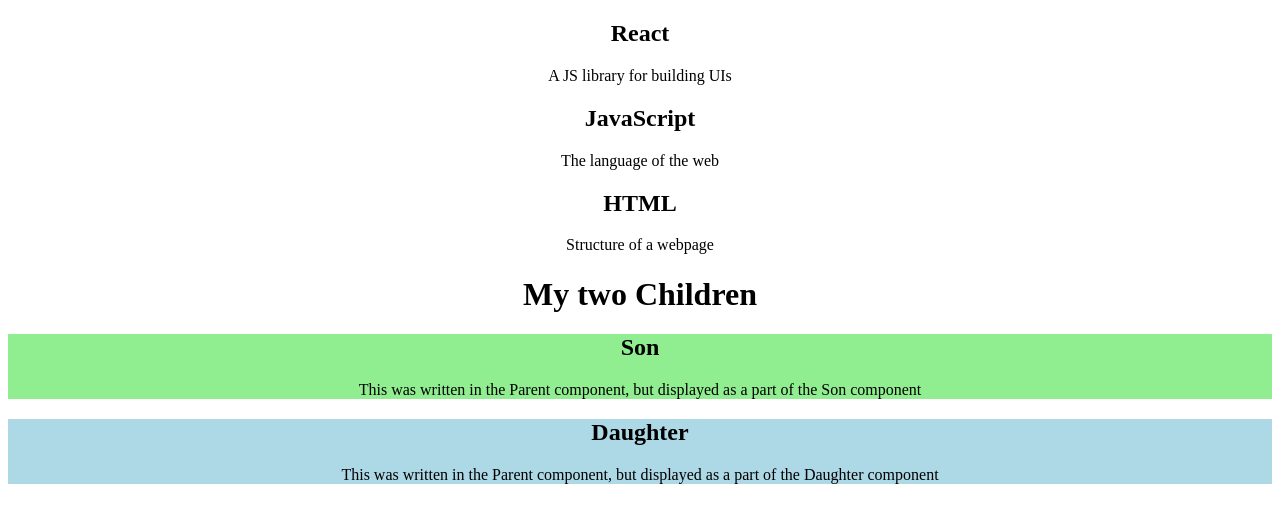
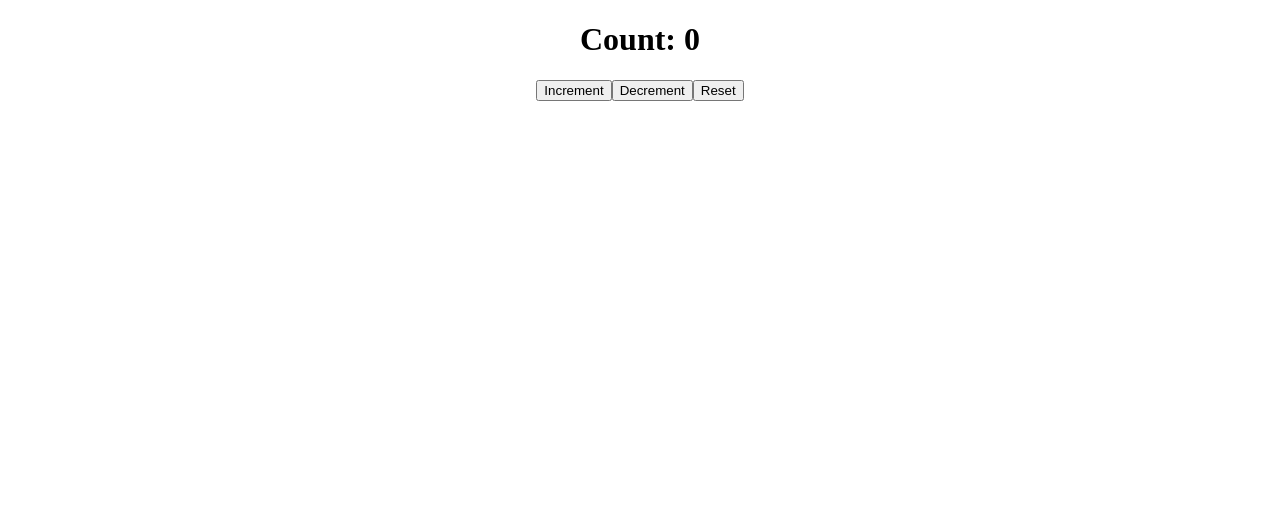
Before and after one commit to rohitware/react-playground, a React app: page / in a window 1280 px wide. Shown: the top 522 px of the page. Built offline with nearby package versions, Linux system fonts and the light colour scheme; the HTML template or start-up script is replaced by a standard one.

Commit message:
useState - CounterDemo

```diff
--- a/src/App.jsx
+++ b/src/App.jsx
@@ -3,6 +3,7 @@
 import Greeting from "./component-props/Greeting";
 import Card from "./component-props/Card";
 import Parent from "./component-props/Parent";
+import CounterDemo from "./useState/CounterDemo";
 
 function App() {
   return (
@@ -10,11 +11,11 @@
       {/* <JSXBasics /> */}
       {/* <JSXBasics2 /> */}
       {/* <Greeting /> */}
-      <Card title="React" text="A JS library for building UIs" />
-      <Card title="JavaScript" text="The language of the web" />
-      <Card title="HTML" text="Structure of a webpage" />
-
-      <Parent />
+      {/* <Card title="React" text="A JS library for building UIs" /> */}
+      {/* <Card title="JavaScript" text="The language of the web" /> */}
+      {/* <Card title="HTML" text="Structure of a webpage" /> */}
+      {/* <Parent /> */}
+      <CounterDemo />
     </div>
   );
 }
--- /dev/null
+++ b/src/useState/CounterDemo.jsx
@@ -0,0 +1,15 @@
+import React, { useState } from "react";
+
+function CounterDemo() {
+  const [count, setCount] = useState(0);
+  return (
+    <div>
+      <h1>Count: {count}</h1>
+      <button onClick={() => setCount(count + 1)}>Increment</button>
+      <button onClick={() => setCount(count - 1)}>Decrement</button>
+      <button onClick={() => setCount(0)}>Reset</button>
+    </div>
+  );
+}
+
+export default CounterDemo;
```
